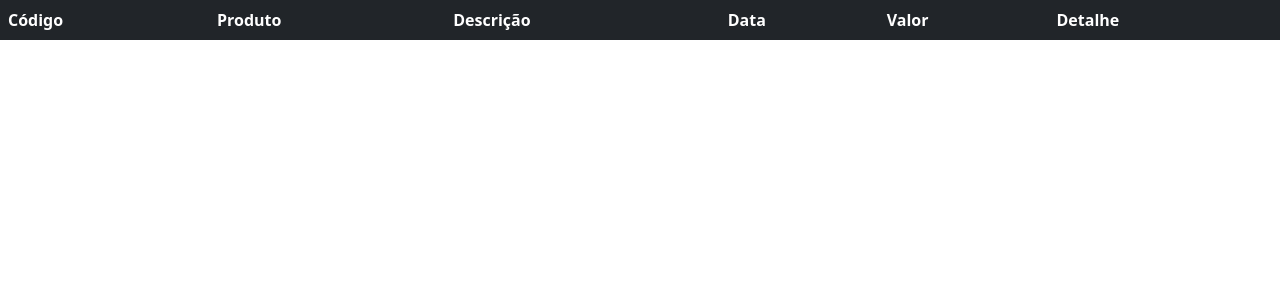
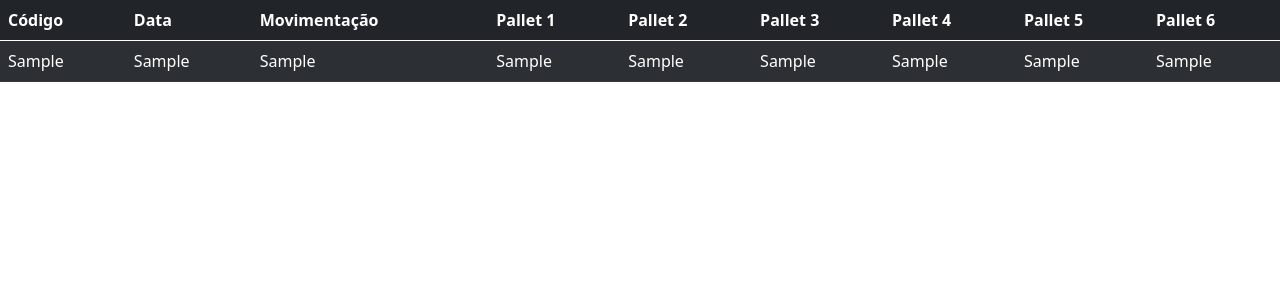
Before and after one commit to RaelMorais/plg_log, a PHP site: page /src/exibicao.php in a window 1280 px wide. Shown: the part 56-356 px from the top of the page. Run offline with PHP 8.4, Linux system fonts and the light colour scheme; tables that the repository leaves empty or names only in its code hold one stand-in row (values such as "Sample post"); a stand-in replaces the project's code that opens the database connection; lists and menus that the app fills with data are empty; some libraries are stand-ins or nearby versions.

Commit message:
consertar a exibição

```diff
--- a/src/exibicao.php
+++ b/src/exibicao.php
@@ -1,14 +1,45 @@
-<?php include('header.php');?>
+<?php
+include('header.php');
+include('../inc/conexao.php');
 
-<table class="table table-dark table-striped">
-    <thead>
-        <tr>
+echo "<table class='table table-dark table-striped'>
+        <thead>
+            <tr>
             <th scope='col'>Código</th>
-            <th scope='col'>Produto</th>
-            <th scope='col'>Descrição</th>
             <th scope='col'>Data</th>
-            <th scope='col'>Valor</th>
-            <th scope='col'>Detalhe</th>
-        </tr>
-    </thead>
-<tbody>
+            <th scope='col'>Movimentação</th>
+            <th scope='col'>Pallet 1</th>
+            <th scope='col'>Pallet 2</th>
+            <th scope='col'>Pallet 3</th>
+            <th scope='col'>Pallet 4</th>
+            <th scope='col'>Pallet 5</th>
+            <th scope='col'>Pallet 6</th>
+            </tr>
+        </thead>
+    <tbody>";
+
+$sql = "SELECT pallets.codigo, movimentacao.data, movimentacao.movimentacao, pallets.pallet1, pallets.pallet2, pallets.pallet3, pallets.pallet4, pallets.pallet5, pallets.pallet6
+        FROM pallets
+        JOIN movimentacao ON pallets.codigo = movimentacao.codigo";
+
+$result = mysqli_query($conexao, $sql);
+$rows = mysqli_num_rows($result);
+
+if($rows > 0){
+    while($row = mysqli_fetch_assoc($result)){
+        echo "<tr>";
+        echo "<td>" . $row['codigo'] . "</td>";
+        echo "<td>" . $row['data'] . "</td>";
+        echo "<td>" . $row['movimentacao'] . "</td>";
+        echo "<td>" . $row['pallet1'] . "</td>";
+        echo "<td>" . $row['pallet2'] . "</td>";
+        echo "<td>" . $row['pallet3'] . "</td>";
+        echo "<td>" . $row['pallet4'] . "</td>";
+        echo "<td>" . $row['pallet5'] . "</td>";
+        echo "<td>" . $row['pallet6'] . "</td>";
+        echo "</tr>";
+    }
+}
+
+echo "</tbody></table>";
+?>
```
Also changed, not shown: 1 other file.
